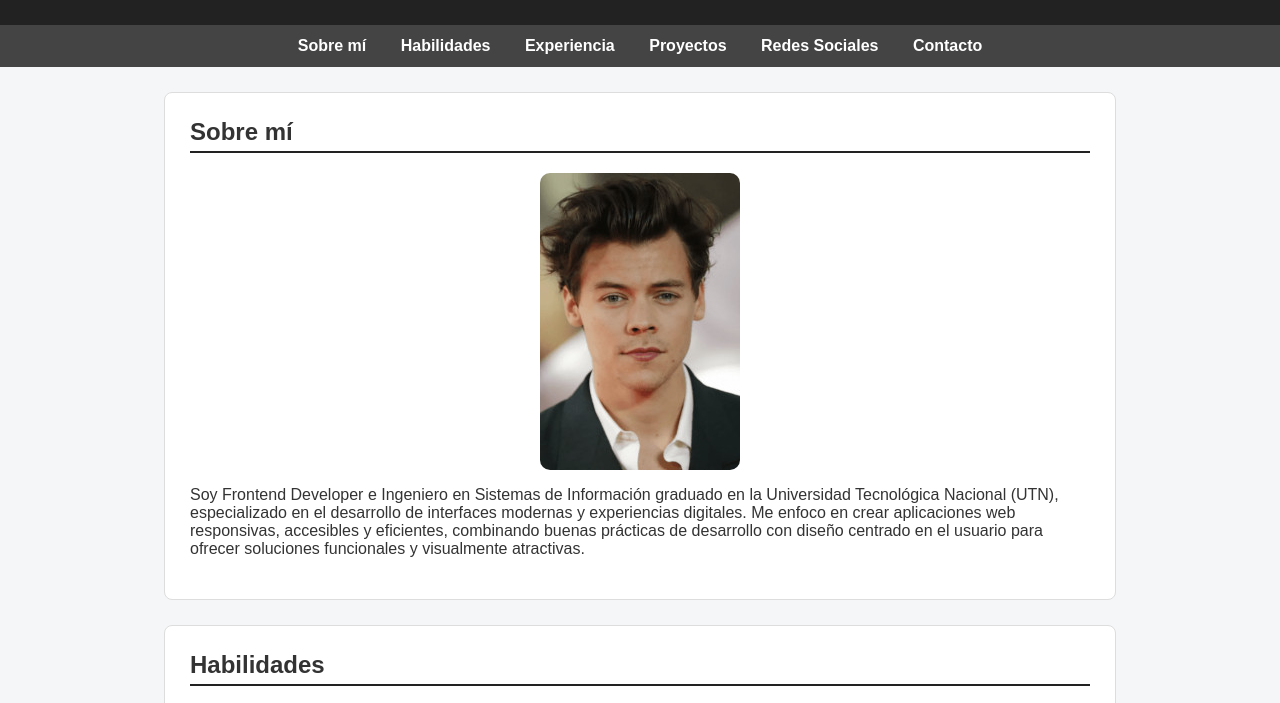
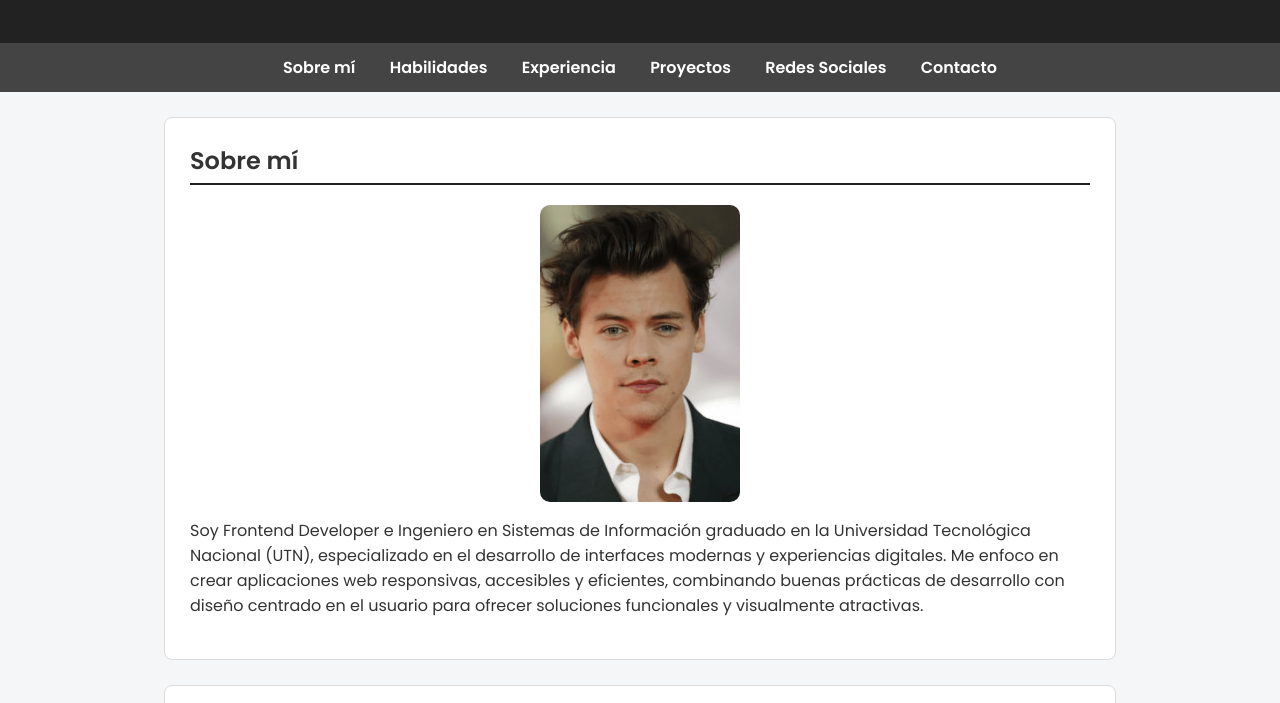
Before and after one commit to Evelin855/TP1DSoft, a plain HTML site: page index.html in a window 1280 px wide. Shown: the part 143-846 px from the top of the page. Drawn offline with Linux system fonts and the light colour scheme.

Commit message:
Google Fronts

```diff
--- a/css/styles.css
+++ b/css/styles.css
@@ -1,5 +1,5 @@
 body {
-    font-family: Arial, Helvetica, sans-serif;
+    font-family: 'Poppins', Arial, sans-serif;
     margin: 0;
     background-color: #f4f6f8;
     color: #333;
--- a/index.html
+++ b/index.html
@@ -5,6 +5,7 @@
     <meta charset="UTF-8">
     <title>Portfolio Developer</title>
     <link rel="stylesheet" href="css/styles.css">
+    <link href="https://fonts.googleapis.com/css2?family=Poppins:wght@300;400;600&display=swap" rel="stylesheet">
 </head>
 
 <body>
```
